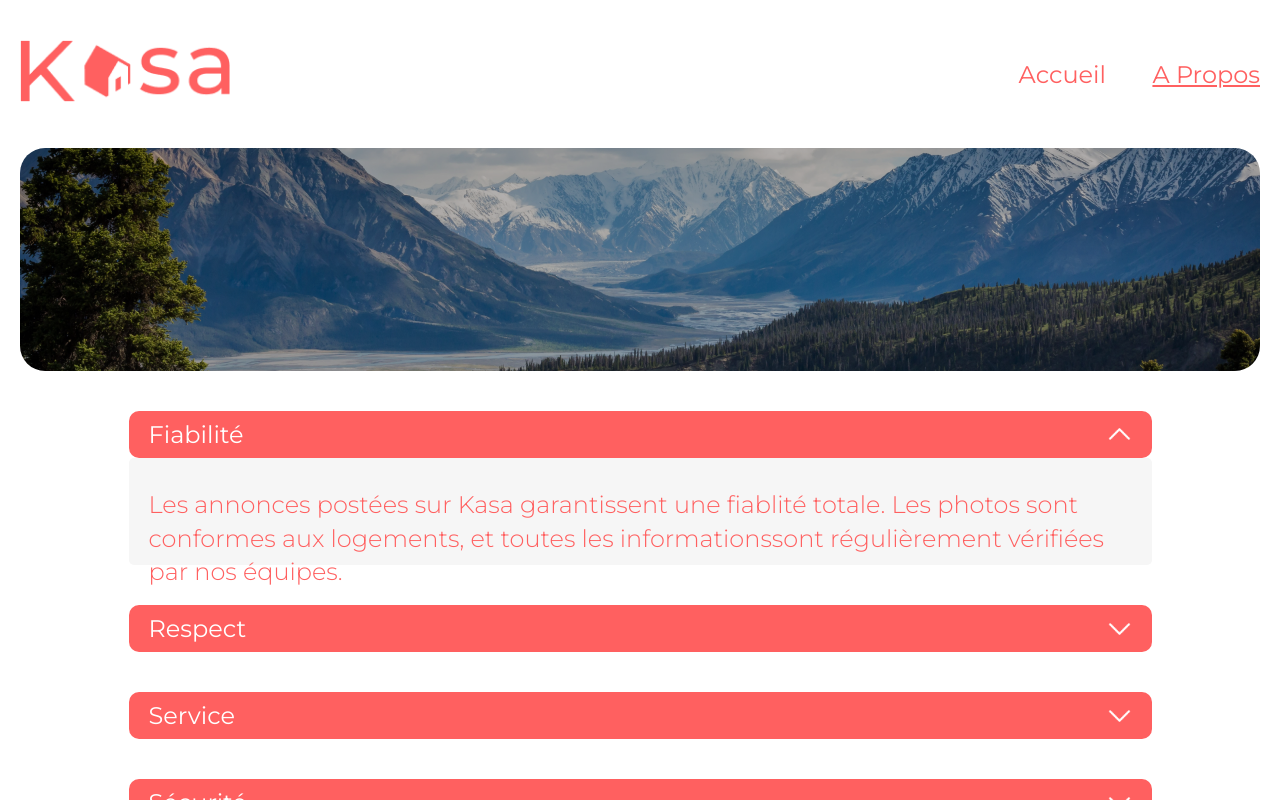
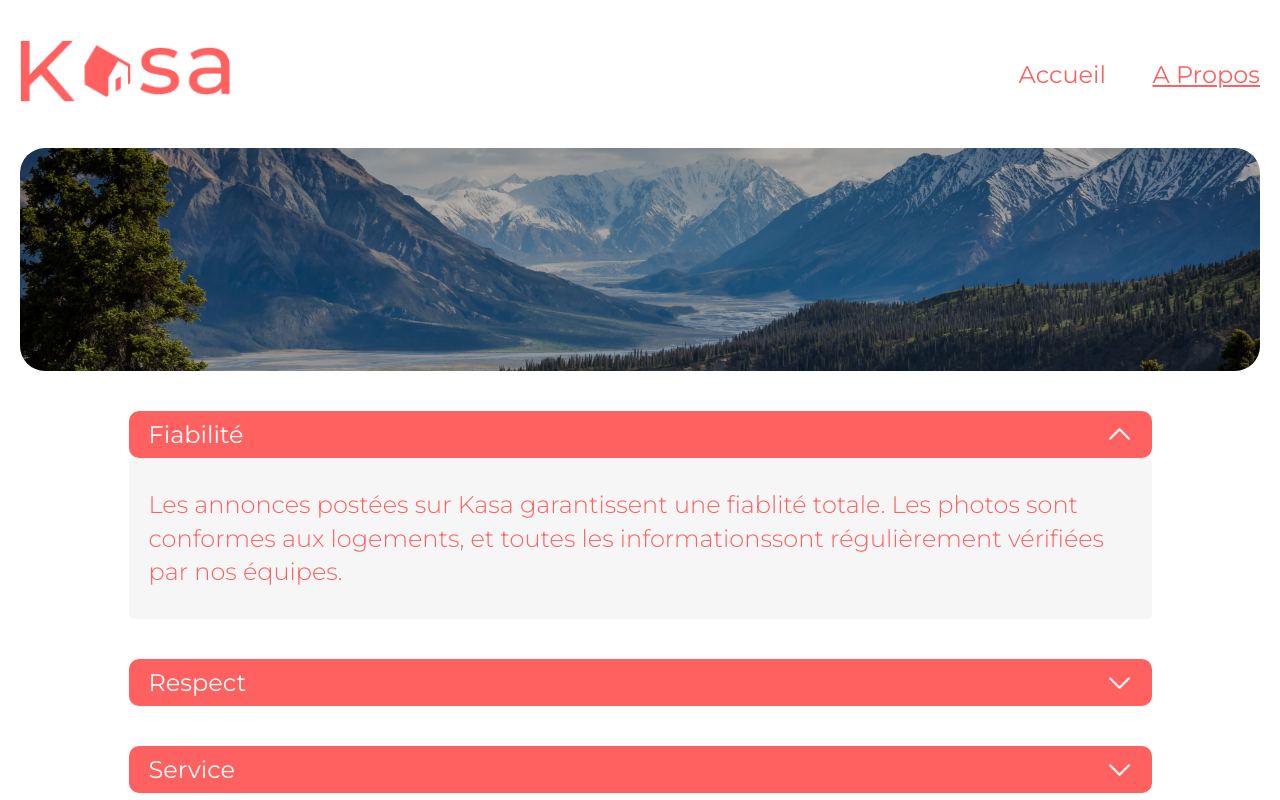
Before and after one commit to Julbusiness/Kasa, a React (Create React App) app in the folder kasa/: page /apropos in a window 1280 px wide. Both pictures are taken after a click on the element 640 px from the left and 454 px from the top of the page. Shown: the top 800 px of the page. Built offline with nearby package versions, Linux system fonts and the light colour scheme.

Commit message:
correction pour réutiliser le meme composant accord pour la page apropos et la page logement en modifiant seulement le css via les props

```diff
--- a/kasa/src/App.css
+++ b/kasa/src/App.css
@@ -2,10 +2,6 @@
   box-sizing: border-box;
   margin: 0;
   padding: 0;
-}
-
-html, body {
-  height: 100%;
 }
 
 body {
--- a/kasa/src/Pages/Apropos/Apropos.js
+++ b/kasa/src/Pages/Apropos/Apropos.js
@@ -1,7 +1,7 @@
 import React from "react";
 import "./Apropos.css";
 import montagne from "../../Assets/bandeau-apropos.png";
-import Accord from "../../components/AccordApropos/AccordApropos";
+import Accord from "../../components/Accord/Accord";
 
 export default function Apropos() {
 	return (
@@ -13,18 +13,38 @@ export default function Apropos() {
 				<Accord
 					title="Fiabilité"
 					content="Les annonces postées sur Kasa garantissent une fiablité totale. Les photos sont conformes aux logements, et toutes les informationssont régulièrement vérifiées par nos équipes."
+					classAccord="accord"
+					classVisible="accord-visible"
+					classToggleOpen="accord-toggle animated"
+					classToggleClose="accord-toggle"
+					classHeight="auto"
 				/>
 				<Accord
 					title="Respect"
 					content="La bienveillance fait partie des valeurs fondatrices de Kasa. Tout comportement discriminatoire ou de perturbation de voisinage entraînera une exclusion de notre plateforme."
+					classAccord="accord"
+					classVisible="accord-visible"
+					classToggleOpen="accord-toggle animated"
+					classToggleClose="accord-toggle"
+					classHeight="auto"
 				/>
 				<Accord
 					title="Service"
 					content="Nos équipes se tiennent à votre disposition pour vous fournir une expérience parfaite. N'hésitez pas à nous contacter si vous avez la moindre question."
+					classAccord="accord"
+					classVisible="accord-visible"
+					classToggleOpen="accord-toggle animated"
+					classToggleClose="accord-toggle"
+					classHeight="auto"
 				/>
 				<Accord
 					title="Sécurité"
 					content="La sécurité est la priorité de Kasa. Aussi bien pour nos hôtes que pour les voyageurs, chaque logement correspond aux critères de sécurité établis par nos services. En laissant une note aussi bien à l'hôte qu'au locataire, cela permet à nos équipes de vérifier que les standards sont bien respectés. Nous organisons également des ateliers sur la sécurité domestique pour nos hôtes."
+					classAccord="accord"
+					classVisible="accord-visible"
+					classToggleOpen="accord-toggle animated"
+					classToggleClose="accord-toggle"
+					classHeight="auto"
 				/>
 			</div>
 		</div>
--- a/kasa/src/Pages/Home/Home.css
+++ b/kasa/src/Pages/Home/Home.css
@@ -1,5 +1,6 @@
 .container {
 margin: 148px auto 40px;
+min-height: 100vh;
 }
 
 .bandeau {
--- a/kasa/src/Pages/Logement/Logement.js
+++ b/kasa/src/Pages/Logement/Logement.js
@@ -2,7 +2,7 @@ import React from "react";
 import { useState, useEffect } from "react";
 import { useParams } from "react-router-dom";
 import "./Logement.css";
-import Accord from "../../components/AccordLogement/AccordLogement";
+import Accord from "../../components/Accord/Accord";
 import Carousel, { CarouselItem } from "../../components/Carousel/Carousel";
 import Rating from "../../components/Rating/Rating";
 
@@ -22,29 +22,29 @@ export default function Logement() {
 			});
 	}, []);
 
-	console.log(currentId);
-	console.log(data);
+	// console.log(currentId);
+	// console.log(data);
 
 	const element = data.filter((dataElement) => dataElement.id === currentId.id);
 	let elementAPI;
 
 	if (element) {
-		console.log(element[0]);
+		// console.log(element[0]);
 		elementAPI = element[0];
 	}
 
-	console.log(elementAPI);
-
-
-
-	//! il faut mapper sur les categories numerotation images
+	// console.log(elementAPI);
 
 	return (
-		elementAPI &&
+		elementAPI && (
 			<div className="container">
 				<div className="bloc-carousel">
 					<Carousel>
-					{elementAPI.pictures.map(picture => <CarouselItem key={picture}><img src={picture} alt="" className="picture"/></CarouselItem>)}
+						{elementAPI.pictures.map((picture) => (
+							<CarouselItem key={picture}>
+								<img src={picture} alt="" className="picture" />
+							</CarouselItem>
+						))}
 					</Carousel>
 				</div>
 				<div className="bloc-profil">
@@ -61,28 +61,41 @@ export default function Logement() {
 				</div>
 				<div className="bloc-tag">
 					<div className="tags">
-					{elementAPI.tags.map(tag => <div
-					key={tag}
-					className="tag">{tag}</div>)}
+						{elementAPI.tags.map((tag) => (
+							<div key={tag} className="tag">
+								{tag}
+							</div>
+						))}
 					</div>
 					<div className="rating">
-					<Rating
-						rating={parseInt(elementAPI.rating)}
-					/>
+						<Rating rating={parseInt(elementAPI.rating)} />
 					</div>
 				</div>
 				<div className="bloc-accordeon">
 					<Accord
 						title="Description"
 						content={elementAPI.description}
-					className="accord-logement"
+						classAccord="accord-logement"
+						classVisible="accord-visible-logement"
+						classToggleOpen="accord-toggle-logement animated-logement"
+						classToggleClose="accord-toggle-logement"
+						classHeight="249px"
 					/>
 					<Accord
 						title="Equipements"
-					content={elementAPI.equipments.map(equipment => <li key={equipment} className="equipment-list">{equipment}</li>)}
-					className="accord-logement"
+						content={elementAPI.equipments.map((equipment) => (
+							<li key={equipment} className="equipment-list">
+								{equipment}
+							</li>
+						))}
+						classAccord="accord-logement"
+						classVisible="accord-visible-logement"
+						classToggleOpen="accord-toggle-logement animated-logement"
+						classToggleClose="accord-toggle-logement"
+						classHeight="249px"
 					/>
 				</div>
 			</div>
+		)
 	);
 }
--- a/kasa/src/components/AccordApropos/AccordApropos.css
+++ b/kasa/src/components/Accord/Accord.css
@@ -6,7 +6,13 @@
   border-radius: 10px;
 }
 
-.accord-visible {
+.accord-logement {
+  width: 582px;
+  height: auto;
+  border-radius: 10px;
+}
+
+.accord-visible, .accord-visible-logement {
   background: #ff6060;
   color: #ffffff;
   cursor: pointer;
@@ -15,7 +21,14 @@
   align-items: center;
   padding: 10px 20px;
   border-radius: 10px;
+}
+
+.accord-visible {
   height: 47px;
+}
+
+.accord-visible-logement {
+  height: 52px;
 }
 
 .accord-visible h3 {
@@ -23,12 +36,16 @@
   font-weight: 400;
 }
 
+.accord-visible-logement h3 {
+  font-size: 18px;
+  font-weight: 400;
+}
+
 .chevron {
   width: 25px;
 }
 
-.accord-toggle {
-  font-size: 24px;
+.accord-toggle, .accord-toggle-logement {
   opacity: 0;
   transition:
   opacity 0.4s ease-in-out,
@@ -41,7 +58,23 @@
   font-weight: 300;
 }
 
+.accord-toggle {
+  font-size: 24px;
+}
+
+.accord-toggle-logement {
+  font-size: 18px;
+}
+
 .animated {
+  opacity: 1;
+  transition:
+  height 0.4s ease-in-out,
+  opacity 0.4s 0.4s ease-in-out;
+  margin-bottom: 40px;
+}
+
+.animated-logement {
   opacity: 1;
   transition:
   height 0.4s ease-in-out,
--- a/kasa/src/components/AccordLogement/AccordLogement.js
+++ b/kasa/src/components/Accord/Accord.js
@@ -1,24 +1,17 @@
 import React, { useState, useRef, useEffect } from "react";
-import "./AccordLogement.css";
+import "./Accord.css";
 import chevron from "../../Assets/Icones/down-chevron.png";
 
 export default function Accord(props) {
 	const [toggle, setToggle] = useState(false);
-	const [heightEl, setHeightEl] = useState();
 
 	const toggleState = () => {
 		setToggle(!toggle);
 	};
 
-	const refHeight = useRef();
-
-	useEffect(() => {
-		setHeightEl(`${refHeight.current.scrollHeight}px`);
-	}, []);
-
 	return (
-		<div onClick={toggleState} className="accord-logement">
-			<div className="accord-visible-logement">
+		<div onClick={toggleState} className={props.classAccord}>
+			<div className={props.classVisible}>
 				<h3>{props.title}</h3>
 				<img
 					src={chevron}
@@ -27,9 +20,9 @@ export default function Accord(props) {
 				/>
 			</div>
 			<div
-				ref={refHeight}
-				className={toggle ? "accord-toggle-logement animated-logement" : "accord-toggle-logement"}
-				style={{ height: toggle ? "249px" : "0px" }}
+				// ref={refHeight}
+				className={toggle ? props.classToggleOpen : props.classToggleClose}
+				style={{ height: toggle ? props.classHeight : "0px" }}
 			>
 				<p aria-hidden={toggle ? "true" : "false"}>{props.content}</p>
 			</div>
--- a/kasa/src/components/AccordApropos/AccordApropos.js
+++ /dev/null
@@ -1,38 +0,0 @@
-import React, { useState, useRef, useEffect } from "react";
-import "./AccordApropos.css";
-import chevron from "../../Assets/Icones/down-chevron.png";
-
-export default function Accord(props) {
-	const [toggle, setToggle] = useState(false);
-	const [heightEl, setHeightEl] = useState();
-
-	const toggleState = () => {
-		setToggle(!toggle);
-	};
-
-	const refHeight = useRef();
-
-	useEffect(() => {
-		setHeightEl(`${refHeight.current.scrollHeight}px`);
-	}, []);
-
-	return (
-		<div onClick={toggleState} className="accord">
-			<div className="accord-visible">
-				<h3>{props.title}</h3>
-				<img
-					src={chevron}
-					alt="chevron"
-					className={toggle ? "chevron animated-chevron" : "chevron"}
-				/>
-			</div>
-			<div
-				ref={refHeight}
-				className={toggle ? "accord-toggle animated" : "accord-toggle"}
-				style={{ height: toggle ? `${heightEl}` : "0px" }}
-			>
-				<p aria-hidden={toggle ? "true" : "false"}>{props.content}</p>
-			</div>
-		</div>
-	);
-}
--- a/kasa/src/components/AccordLogement/AccordLogement.css
+++ /dev/null
@@ -1,84 +0,0 @@
-.accord-logement {
-  width: 582px;
-  height: auto;
-  border-radius: 10px;
-}
-
-.accord-visible-logement {
-  background: #ff6060;
-  color: #ffffff;
-  cursor: pointer;
-  display: flex;
-  justify-content: space-between;
-  align-items: center;
-  padding: 10px 20px;
-  border-radius: 10px;
-  height: 52px;
-}
-
-.accord-visible-logement h3 {
-  font-size: 18px;
-  font-weight: 400;
-}
-
-.chevron {
-  width: 25px;
-}
-
-.accord-toggle-logement {
-  font-size: 18px;
-  opacity: 0;
-  transition:
-  opacity 0.4s ease-in-out,
-  height 0.4s 0.4s ease-in-out;
-  background: #f6f6f6;
-  border-radius: 5px;
-  color: #ff6060;
-  text-align: left;
-  padding: 20px;
-  font-weight: 300;
-}
-
-.animated-logement {
-  opacity: 1;
-  transition:
-  height 0.4s ease-in-out,
-  opacity 0.4s 0.4s ease-in-out;
-  margin-bottom: 40px;
-}
-
-.animated-chevron {
-  transform: rotate(180deg)
-}
-
-.accord-toggle p {
-  margin: 0;
-  padding: 10px 0;
-  pointer-events: none;
-  line-height: 1.4;
-}
-
-/* ------------------------------ media queries ----------------------------- */
-
-@media screen and (max-width: 426px){
-  .accord-visible {
-    max-width: 335px;
-    margin: 0 auto;
-    height: 30px;
-    padding: 10px 10px;
-    border-radius: 5px;
-  }
-
-  .accord-visible h3 {
-    font-size: 13px;
-  }
-
-  .chevron {
-    width: 18px;
-  }
-
-  .accord-toggle {
-    font-size: 12px;
-    padding: 10px;
-  }
-}
```
Lines whose indentation alone changed are shown as unchanged.
